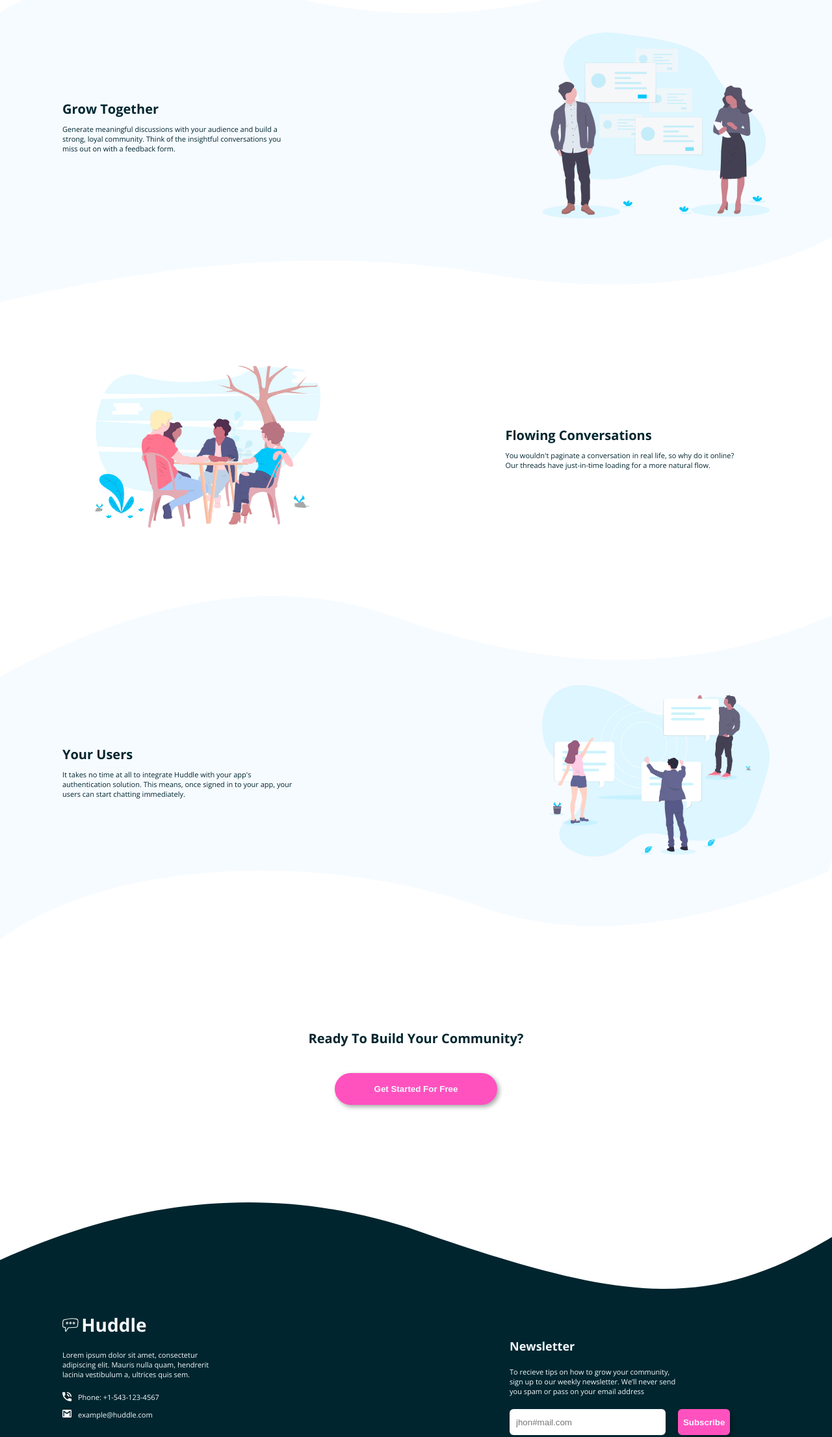
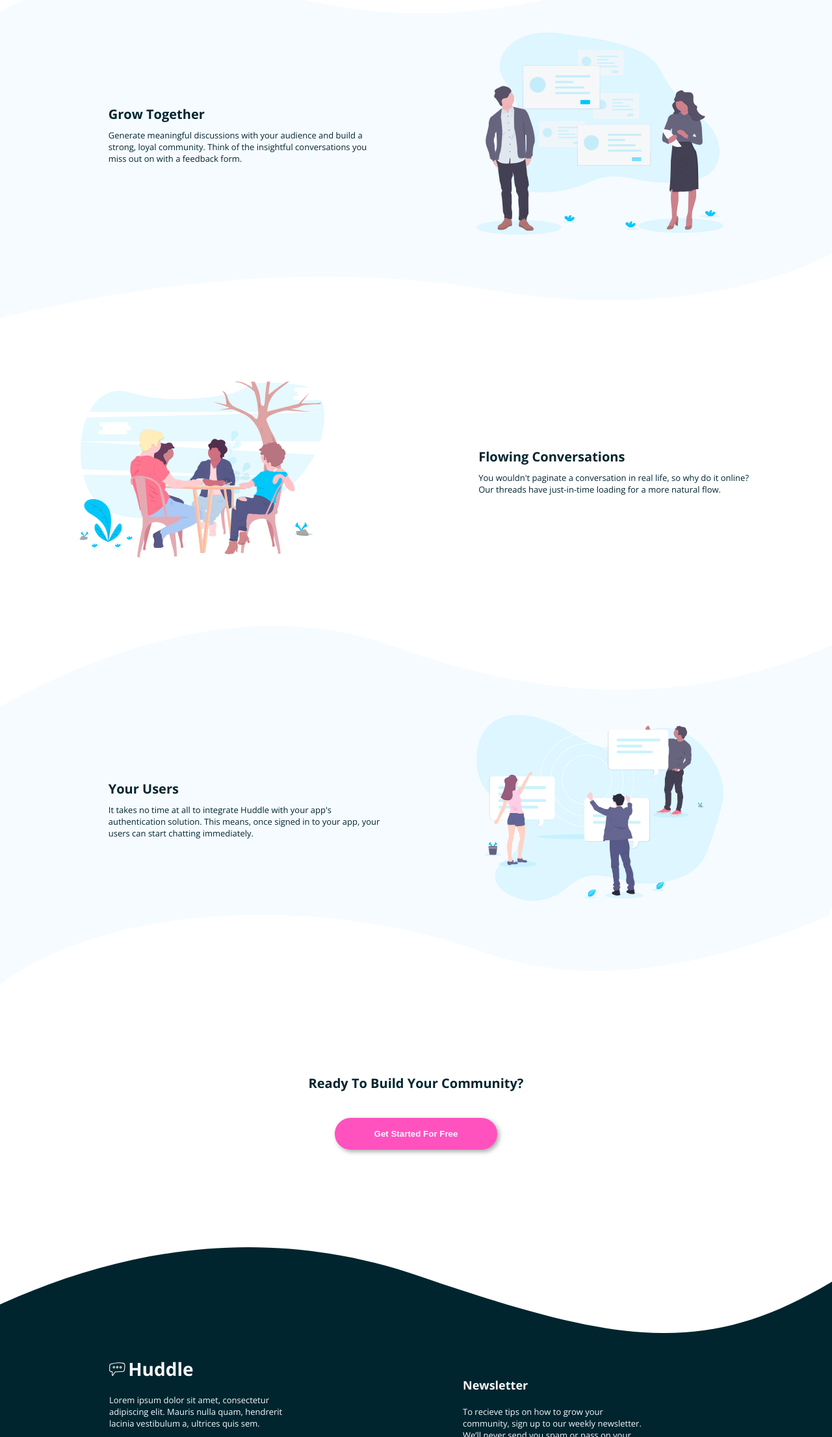
Before and after one commit to AlyElsheikh/Huddle-landing-page-with-curved-sections, a plain HTML site: page index.html in a window 1280 px wide. Shown: the part 1318-3529 px from the top of the page at 65% size. Drawn offline with nearby package versions, Linux system fonts and the light colour scheme.

Commit message:
Add files via upload

```diff
--- a/css/style.css
+++ b/css/style.css
@@ -116,7 +116,6 @@ header .free button:hover{
 .numbers .numbers-text{
     text-align: center;
     position: relative;
-
 }
 
 .numbers .numbers-text img{
@@ -139,15 +138,13 @@ header .free button:hover{
     width: 100%;
     display: flex;
     align-items: center;
-    justify-content: space-between;
-    position: relative;
     background-color: #F6FBFF;
 }
 .grow .grow-container {
     width: 85%;
     display: flex;
     align-items: center;
-    justify-content: space-between;
+    justify-content: space-around;
     margin: 0 auto;
 }
 
@@ -156,13 +153,13 @@ header .free button:hover{
 }
 
 .grow-text p{
-    font-size: 11px;
-    width: 360px;
+    font-size: 13px;
+    width: 425px;
     margin-top: 10px;
 }
 
 .grow-img img{
-    width: 350px;
+    width: 380px;
 }
 
 .flowing{
@@ -174,7 +171,7 @@ header .free button:hover{
 }
 
 .flowing img{
-    width: 350px;
+    width: 380px;
 }
 
 .flowing-text h3{
@@ -182,8 +179,8 @@ header .free button:hover{
 }
 
 .flowing-text p{
-    font-size: 11px;
-    width: 360px;
+    font-size: 13px;
+    width: 425px;
     margin-top: 10px;
 }
 
@@ -191,8 +188,7 @@ header .free button:hover{
     width: 100%;
     display: flex;
     align-items: center;
-    justify-content: space-between;
-    position: relative;
+    justify-content: space-around;
     background-color: #F6FBFF;
 }
 
@@ -200,7 +196,7 @@ header .free button:hover{
     width: 85%;
     display: flex;
     align-items: center;
-    justify-content: space-between;
+    justify-content: space-around;
     margin: 0 auto;
 }
 
@@ -209,13 +205,13 @@ header .free button:hover{
 }
 
 .user-text p{
-    font-size: 11px;
-    width: 360px;
+    font-size: 13px;
+    width: 425px;
     margin-top: 10px;
 }
 
 .user-img img{
-    width: 350px;
+    width: 380px;
 }
 
 .ready{
@@ -265,9 +261,8 @@ footer .footer-container {
     padding: 30px 0;
     display: flex;
     flex-direction: row;
-    justify-content: space-between;
+    justify-content: space-around;
     align-items: center;
-    justify-content: space-between;
     margin: 0 auto;
 }
 
@@ -289,9 +284,9 @@ footer .footer-container .left .f-logo img{
 }
 
 footer .footer-container .left p{
-    font-size: 11px;
+    font-size: 13px;
     margin-bottom: 20px;
-    width: 250px;
+    width: 308px;
 }
 footer .footer-container .left .phone-email {
     display: flex;
@@ -330,8 +325,8 @@ footer .right h4{
 }
 
 footer .right p{
-    font-size: 11px;
-    width: 260px;
+    font-size: 13px;
+    width: 378px;
     margin: 20px 0;
 }
 
@@ -376,10 +371,16 @@ footer .right span {
     font-size: 10px;
 }
 
+
+footer .right p{
+    width: 280px;
+}
+
 @media (max-width: 540px){
     .grow .grow-container{
         flex-direction: column-reverse;
         text-align: center;
+        padding: 35px 0;
     }
 
     .grow .grow-container h3{
@@ -388,11 +389,13 @@ footer .right span {
 
     .grow .grow-container p{
         margin-top: 40px;
+        font-size: 13px;
     }
 
     .flowing{
         flex-direction: column;
         text-align: center;
+        padding: 35px 0;
     }
 
     .flowing h3{
@@ -400,12 +403,14 @@ footer .right span {
     }
 
     .flowing p{
-        margin-top: 40px;
+        margin-top: 20px;
+        font-size: 13px;
     }
 
     .user .user-container {
         flex-direction: column-reverse;
         text-align: center;
+        padding: 35px 0;
     }
 
     .user .user-container h3{
@@ -413,7 +418,8 @@ footer .right span {
     }
 
     .user .user-container p{
-        margin-top: 40px;
+        margin-top: 20px;
+        font-size: 13px;
     }
 
     footer .footer-container{
@@ -422,7 +428,7 @@ footer .right span {
 
     footer .footer-container .right,
     footer .footer-container .left{
-        width: 350px;
+        width: 320px;
     }
 
     footer .right button{
@@ -445,8 +451,7 @@ footer .right span {
 
     .build h1{font-size: 25px; text-align: center;}
     .ready h3,.user .user-container h3,.flowing h3,.grow .grow-container h3{font-size: 25px; text-align: center;}
-    .numbers .numbers-text h2 {font-size: 30px; text-align: center;}
-    .build img,.grow-img img,.flowing img,.user-img img{width: 300px; text-align: center;}
+    .numbers .numbers-text h2 {font-size: 40px; text-align: center;}
+    .build img,.grow-img img,.flowing img,.user-img img{width: 340px; text-align: center;}
     .build p,.grow .grow-container p,.flowing p,.user .user-container p{text-align: center;width: 290px;}
-
 }
```
